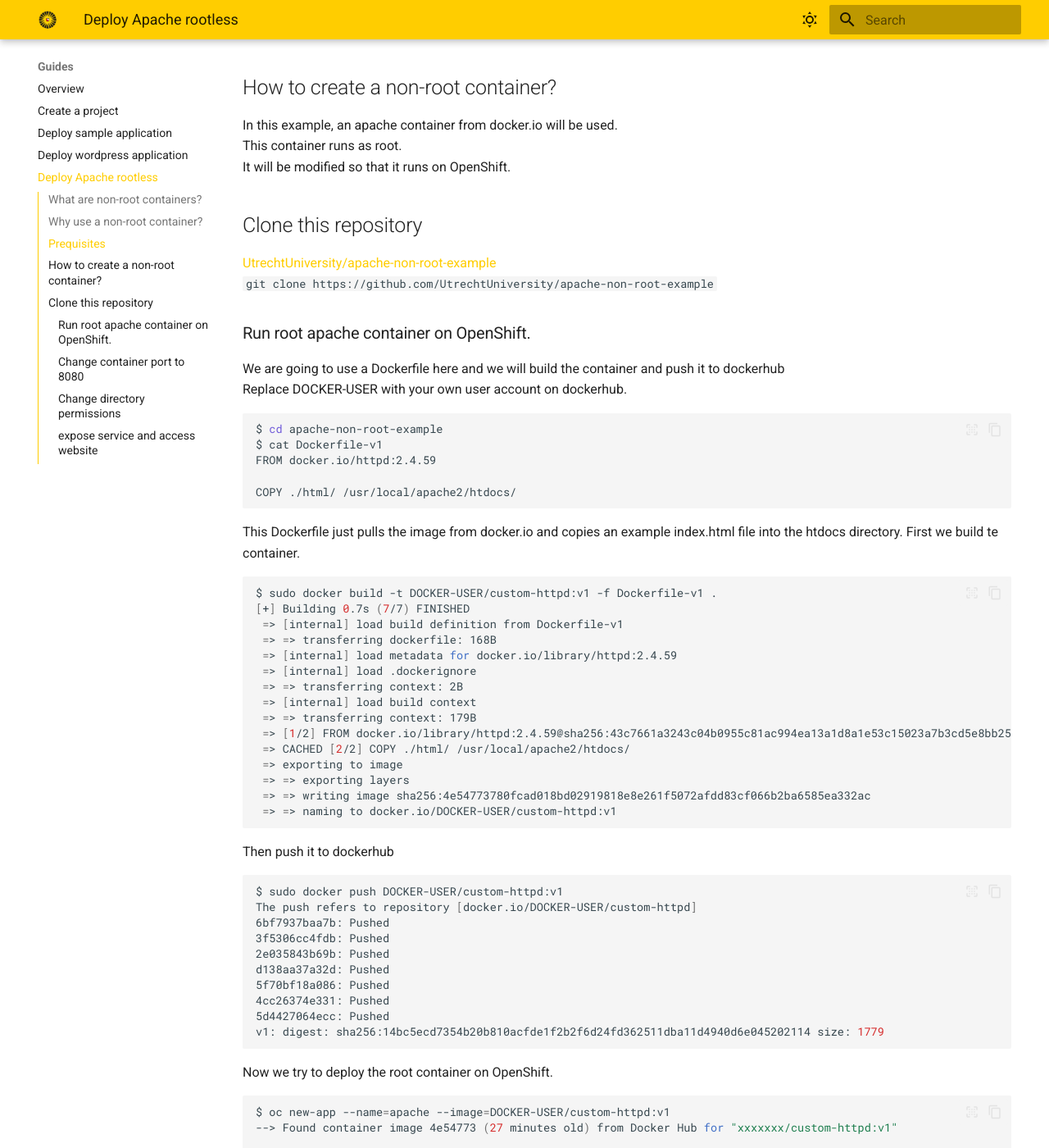
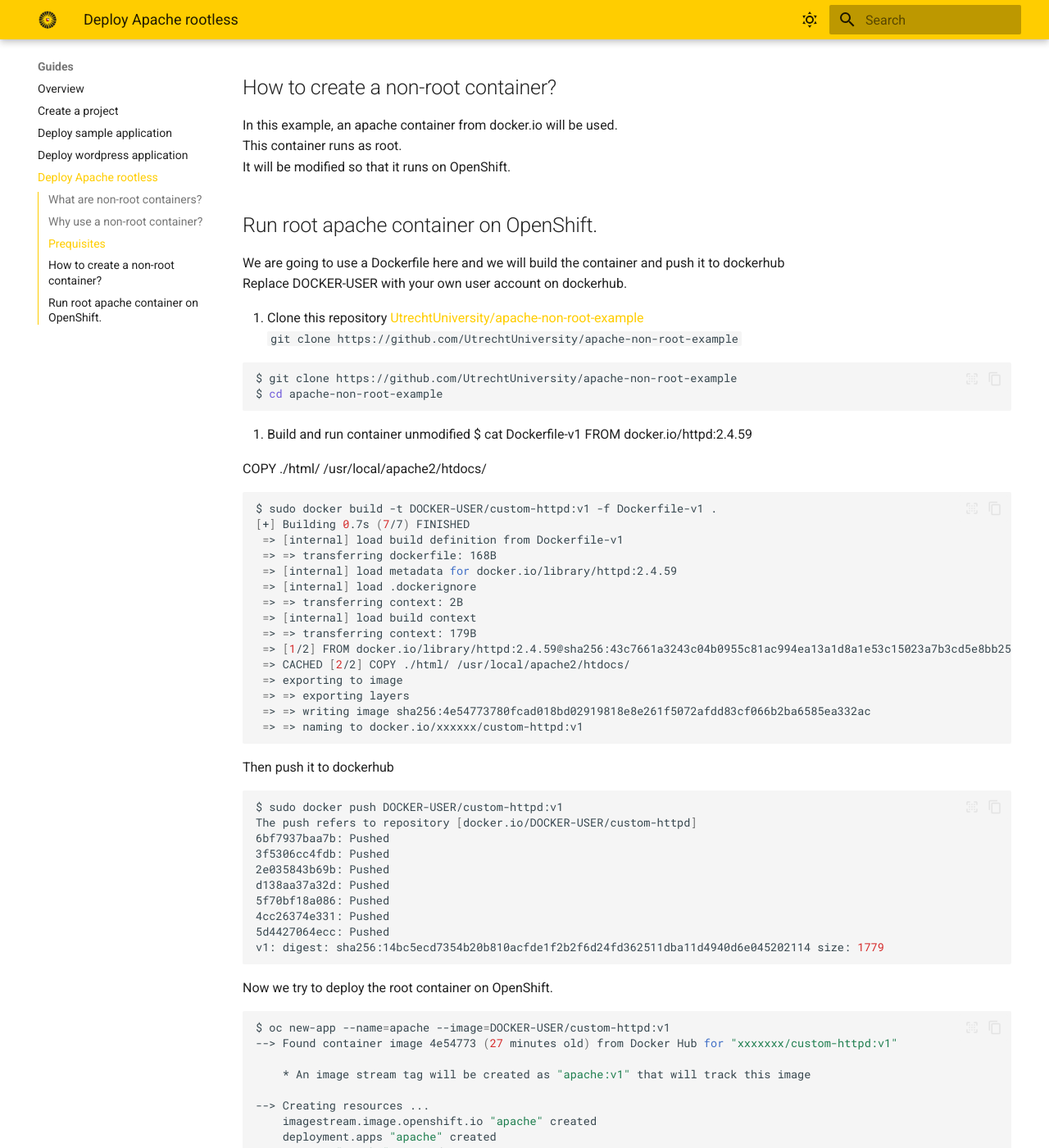
Before and after one commit to UtrechtUniversity/containerplatform-docs, an MkDocs documentation site: the page built from docs/content/guides/apache-nonroot.md, in a window 1280 px wide and 1400 px high, scrolled down 783 px. Shown: the whole window at 82% size. Built offline with MkDocs 1.6.1 and Material for MkDocs 9.7.7, drawn with Linux system fonts in a browser that asks for light colours; some of the changed text lies outside the part shown.

Commit message:
fix: change style

````diff
--- a/docs/content/guides/apache-nonroot.md
+++ b/docs/content/guides/apache-nonroot.md
@@ -19,22 +19,25 @@
 This container runs as root.
 It will be modified so that it runs on OpenShift.
 
-## Clone this repository
+## Run root apache container on OpenShift.
+We are going to use a Dockerfile here and we will build the container and push it to dockerhub
+Replace DOCKER-USER with your own user account on dockerhub.
+
+1. Clone this repository
 [UtrechtUniversity/apache-non-root-example](https://github.com/UtrechtUniversity/apache-non-root-example)
 `git clone https://github.com/UtrechtUniversity/apache-non-root-example`
 
-### Run root apache container on OpenShift.
-We are going to use a Dockerfile here and we will build the container and push it to dockerhub
-Replace DOCKER-USER with your own user account on dockerhub.
+```bash
+$ git clone https://github.com/UtrechtUniversity/apache-non-root-example
+$ cd apache-non-root-example
+```
 
-```bash
-$ cd apache-non-root-example
+2. Build and run container unmodified
 $ cat Dockerfile-v1
 FROM docker.io/httpd:2.4.59
 
 COPY ./html/ /usr/local/apache2/htdocs/
-```
-This Dockerfile just pulls the image from docker.io and copies an example index.html file into the htdocs directory. First we build te container.
+
 ```bash
 $ sudo docker build -t DOCKER-USER/custom-httpd:v1 -f Dockerfile-v1 .
 [+] Building 0.7s (7/7) FINISHED                                                                                                                                                                           docker:default
@@ -50,7 +53,7 @@
  => exporting to image                                                                                                                                                                                               0.0s
  => => exporting layers                                                                                                                                                                                              0.0s
  => => writing image sha256:4e54773780fcad018bd02919818e8e261f5072afdd83cf066b2ba6585ea332ac                                                                                                                         0.0s
- => => naming to docker.io/DOCKER-USER/custom-httpd:v1
+ => => naming to docker.io/xxxxxx/custom-httpd:v1
 ```
 Then push it to dockerhub
 ```bash
@@ -238,8 +241,8 @@
 Create the new deployment
 
 ```bash
-$ oc new-app --name=apache --image=cpjboon/custom-httpd:v3
---> Found container image 904657b (3 minutes old) from Docker Hub for "cpjboon/custom-httpd:v3"
+$ oc new-app --name=apache --image=DOCKER-USER/custom-httpd:v3
+--> Found container image 904657b (3 minutes old) from Docker Hub for "xxxxxx/custom-httpd:v3"
 
     * An image stream tag will be created as "apache:v3" that will track this image
 
@@ -251,22 +254,24 @@
     Application is not exposed. You can expose services to the outside world by executing one or more of the commands below:
      'oc expose service/apache'
     Run 'oc status' to view your app.
-boon0031@boon0031-desktop:~/git/apache-non-root-example$ oc get pods
+
+$ oc get pods
 NAME                      READY   STATUS    RESTARTS   AGE
 apache-84f948858f-hfjf2   1/1     Running   0          27s
 ```
-Now the container is running. You can check the user
+
+5. Now the container is running. You can check the user the container is running as
 ```bash
 $ oc exec pod/apache-84f948858f-hfjf2 id
 uid=1001100000(1001100000) gid=0(root) groups=0(root),1001100000
 ```
 It's running as user 1001100000. These settings are configured in the project.
 ```bash
-$ oc describe project/uu-boon0031 | grep uid
+$ oc describe project/uu-xxxxxx | grep uid
                         openshift.io/sa.scc.uid-range=1001100000/10000
 ```
 
-### expose service and access website
+6. test website
 Now let's check if we can actually access the html files.
 Because we used oc new-app the command also creates a service.
 We only need to expose it.
@@ -278,10 +283,10 @@
 ```bash
 $ oc get route
 NAME     HOST/PORT                                   PATH   SERVICES   PORT   TERMINATION   WILDCARD
-apache   apache-uu-boon0031.apps.cl01.cp.its.uu.nl          apache     8080                 None
+apache   apache-uu-xxxxxx.apps.cl01.cp.its.uu.nl          apache     8080                 None
 
 
-$ curl apache-uu-boon0031.apps.cl01.cp.its.uu.nl
+$ curl apache-uu-xxxxxx.apps.cl01.cp.its.uu.nl
 <!doctype html>
 <html>
   <head>
````
Also changed, not shown: other parts of docs/content/guides/apache-nonroot.md (+3 -3 lines).
